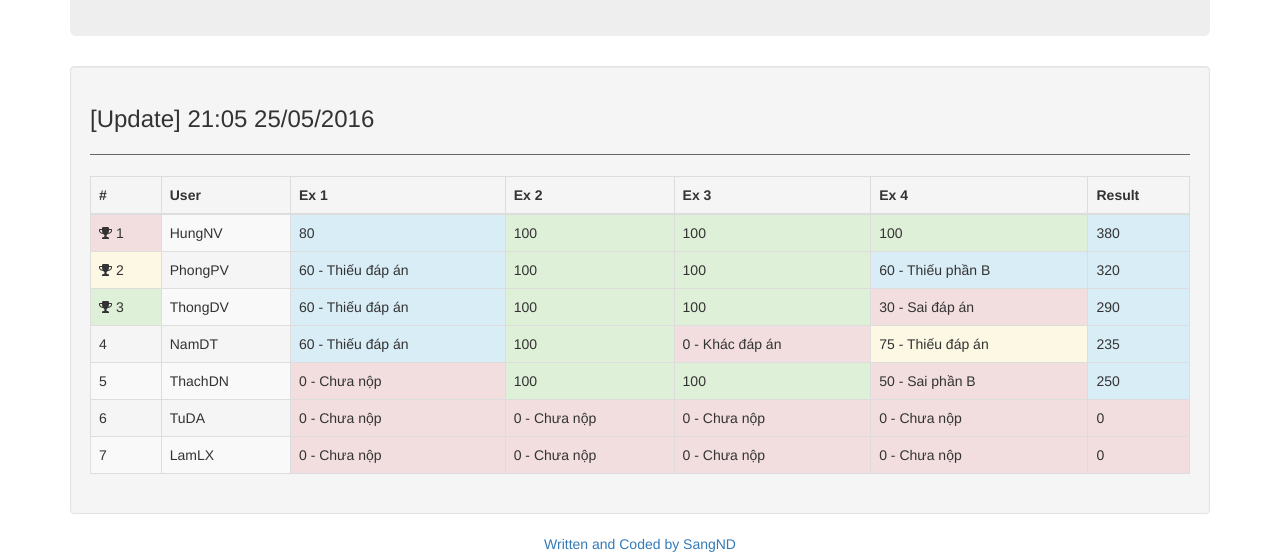
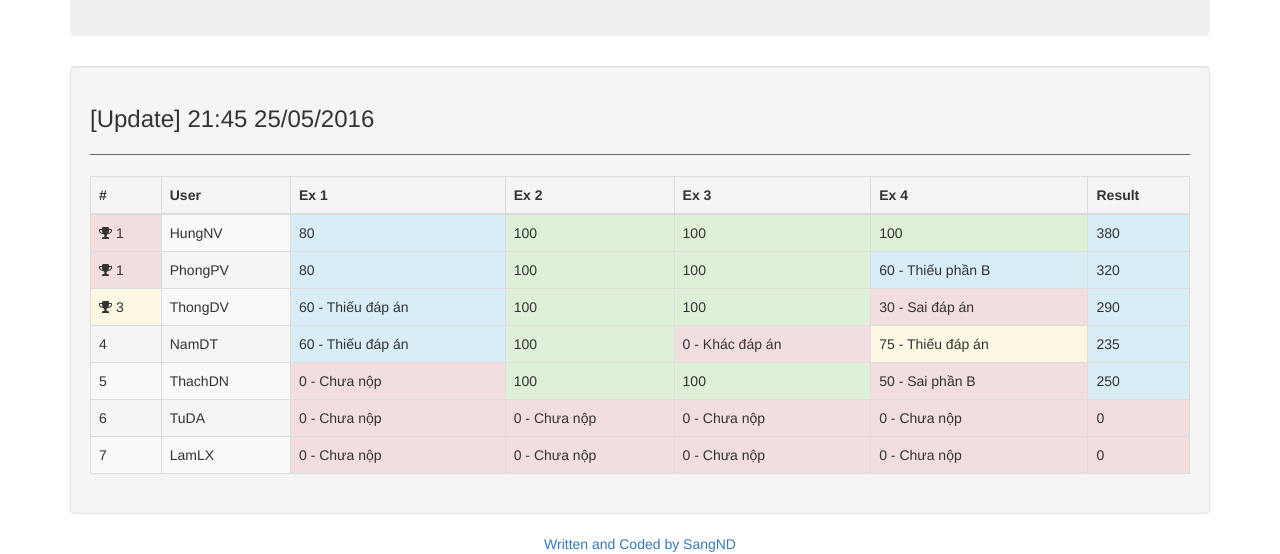
Before and after one commit to dacsang97/scoreboard, a plain HTML site: page index.html in a window 1280 px wide. Shown: the part 307-861 px from the top of the page. Drawn offline with nearby package versions, Linux system fonts and the light colour scheme.

Commit message:
update 21h45

```diff
--- a/index.html
+++ b/index.html
@@ -54,7 +54,7 @@
 		<div class="row">
 			<div class="col-md-12">
 				<div class="well">
-					<h3>[Update] 21:05 25/05/2016</h3>
+					<h3>[Update] 21:45 25/05/2016</h3>
 					<hr>
 					<table class="table table-striped table-hover table-bordered">
   <thead>
@@ -79,10 +79,10 @@
       <td class="info">380</td>
     </tr>
   	<tr>
-  		<td class="warning"><i class="fa fa-trophy"></i> 2</td>
+  		<td class="danger"><i class="fa fa-trophy"></i> 1</td>
 
       <td>PhongPV</td>
-      <td class="info">60 - Thiếu đáp án</td>
+      <td class="info">80</td>
       <td class="success">100</td>
       <td class="success">100</td>
       <td class="info">60 - Thiếu phần B</td>
@@ -90,7 +90,7 @@
     </tr>
 
   	<tr>
-  		<td class="success"><i class="fa fa-trophy"></i> 3</td>
+  		<td class="warning"><i class="fa fa-trophy"></i> 3</td>
 
       <td>ThongDV</td>
       <td class="info">60 - Thiếu đáp án</td>
```
